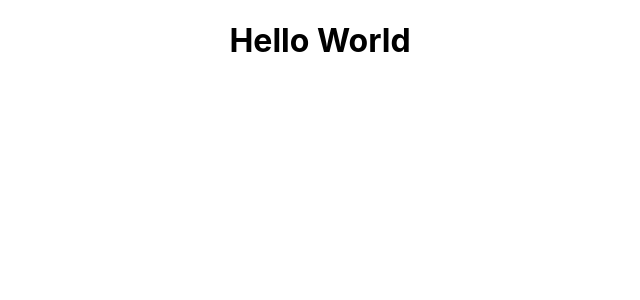
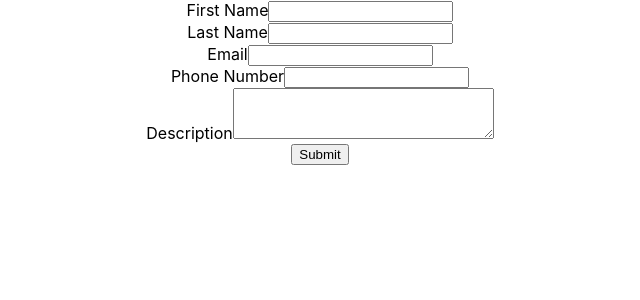
Before and after one commit to Derrickdog/profile-creator, a React (Create React App) app: page / in a window 1280 px wide. Shown: the top 300 px of the page, without its empty margins (320-960 px from the left). Built offline with nearby package versions, Linux system fonts and the light colour scheme.

Commit message:
Add form

```diff
--- a/src/App.js
+++ b/src/App.js
@@ -1,9 +1,10 @@
 import './App.css';
+import FormGeneral from './components/FormGeneral';
 
 function App() {
   return (
     <div>
-      <h1>Hello World</h1>
+      <FormGeneral />
     </div>
   );
 }
--- /dev/null
+++ b/src/components/FormGeneral.js
@@ -0,0 +1,82 @@
+import React, { Component } from 'react'
+
+class FormGeneral extends Component {
+
+    constructor(props) {
+      super(props)
+
+      this.state = {
+         firstName: '',
+         lastName: '',
+         email: '',
+         phoneNumber: '',
+         description: ''
+      }
+    }
+
+    handleFirstNameChange = (e) => {
+        this.setState({
+            firstName: e.target.value
+        })
+    }
+
+    handleLastNameChange = (e) => {
+      this.setState({
+          lastName: e.target.value
+      })
+    }
+
+    handleEmailChange = (e) => {
+      this.setState({
+          email: e.target.value
+      })
+    }
+
+    handlePhoneNumberChange = (e) => {
+      this.setState({
+          phoneNumber: e.target.value
+      })
+    }
+
+    handleDescriptionChange = (e) => {
+      this.setState({
+          description: e.target.value
+      })
+    }
+
+    handleSubmit = (e) => {
+      e.preventDefault();
+      alert(`${this.state.firstName}, ${this.state.lastName}, ${this.state.email}`);
+    }
+
+  render() {
+    const { firstName, lastName, email, phoneNumber, description } = this.state;
+    return (
+      <form onSubmit={this.handleSubmit}>
+        <div>
+            <label>First Name</label>
+            <input type='text' value={firstName} onChange={this.handleFirstNameChange} />
+        </div>
+        <div>
+            <label>Last Name</label>
+            <input type='text' value={lastName} onChange={this.handleLastNameChange} />
+        </div>
+        <div>
+            <label>Email</label>
+            <input type='email' value={email} onChange={this.handleEmailChange} />
+        </div>
+        <div>
+            <label>Phone Number</label>
+            <input type='phone' value={phoneNumber} onChange={this.handlePhoneNumberChange} />
+        </div>
+        <div>
+            <label>Description</label>
+            <textarea rows='3' cols='30' value={description} onChange={this.handleDescriptionChange} />
+        </div>
+        <button type='submit'>Submit</button>
+      </form>
+    )
+  }
+}
+
+export default FormGeneral
--- a/src/index.css
+++ b/src/index.css
@@ -7,8 +7,3 @@ body {
   -moz-osx-font-smoothing: grayscale;
   text-align: center;
 }
-
-code {
-  font-family: source-code-pro, Menlo, Monaco, Consolas, 'Courier New',
-    monospace;
-}
```
Also changed, not shown: src/components/ProfileDisplay.js (added, +11 -0 lines).
